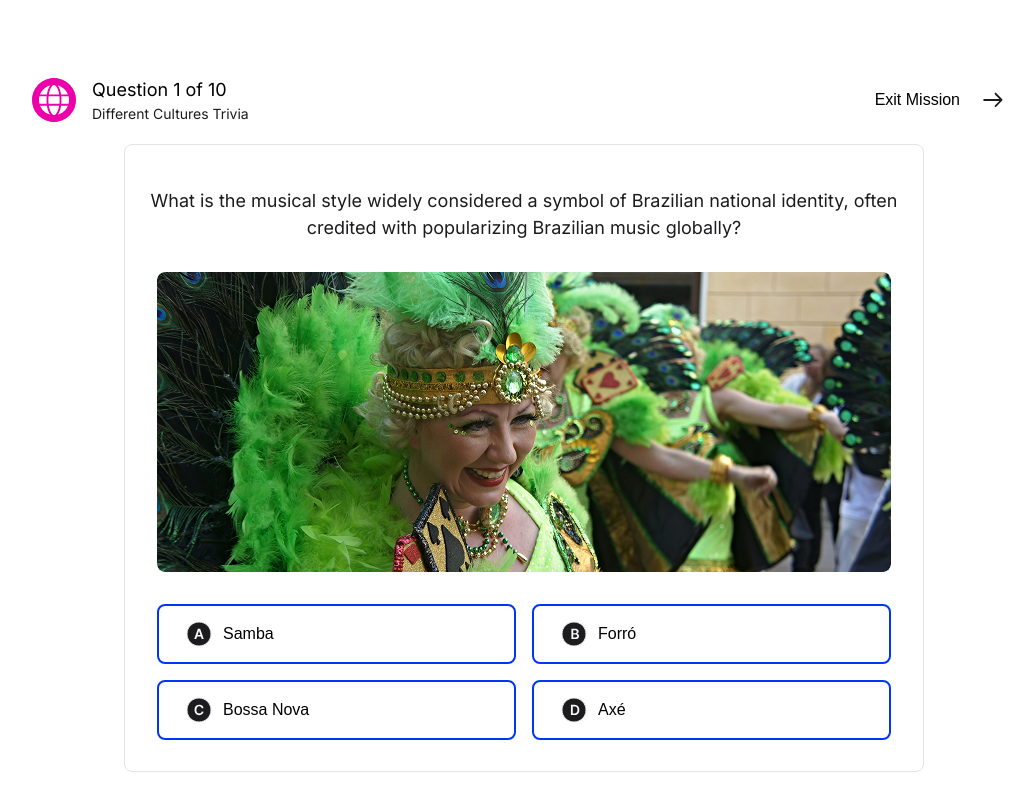
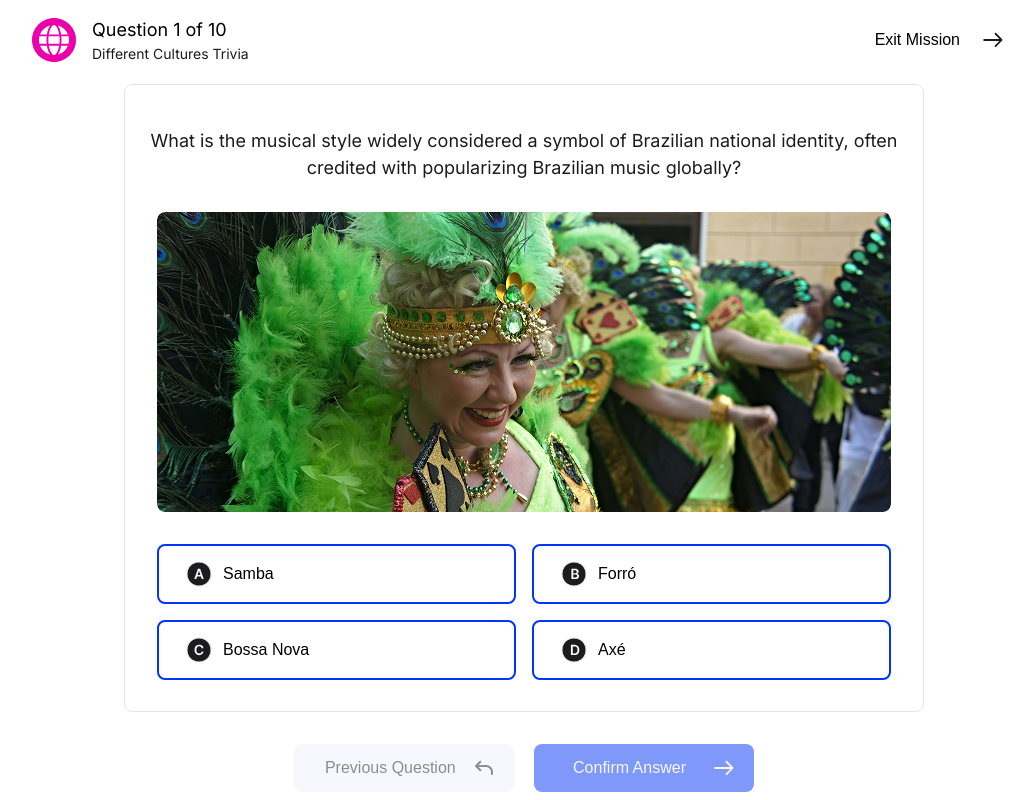
Before and after one commit to cherryontech/MissionCollective, a React (Vite) app: page /activity in a window 1280 px wide. Shown: the top 800 px of the page, without its empty margins (116-1150 px from the left). Built offline with nearby package versions, Linux system fonts and the light colour scheme.

Commit message:
Updates spacing on top

```diff
--- a/src/styles/Activity.css
+++ b/src/styles/Activity.css
@@ -9,7 +9,7 @@ button {
 }
 
 .wrapper {
-  padding-top: 4rem;
+  padding-top: 0.25rem;
 }
 
 .answerButton {
```
